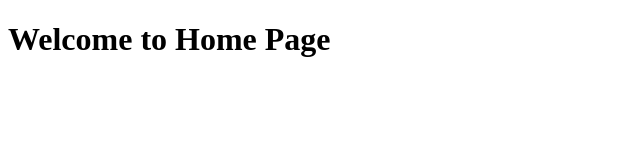
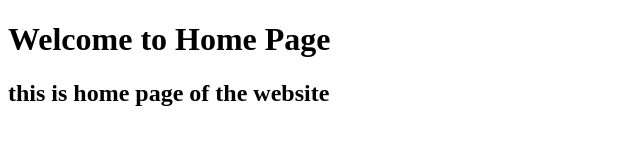
Before and after one commit to Vishnuvardhan-26/GITpractice-project, a plain HTML site: page Home.html in a window 1280 px wide. Shown: the whole page, without its empty margins (0-640 px from the left). Drawn offline with Linux system fonts and the light colour scheme.

Commit message:
Add subtitle to Home Page

```diff
--- a/Home.html
+++ b/Home.html
@@ -7,5 +7,6 @@
 </head>
 <body>
    <h1>Welcome to Home Page</h1>
+    <h2>this is home page of the website</h2>
 </body>
 </html>
```
